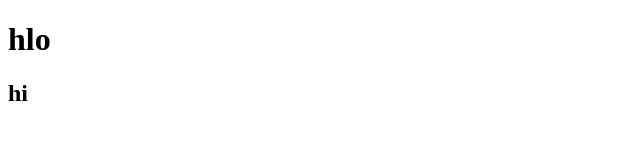
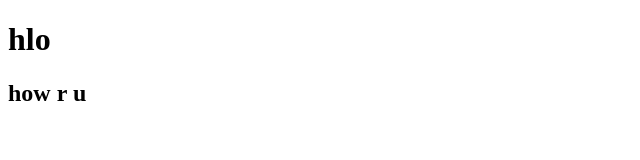
Before and after one commit to Nitesh220901/Student-Name-Site, a plain HTML site: page index.html in a window 1280 px wide. Shown: the full height of the page, 0-640 px from the left. Drawn offline with Linux system fonts and the light colour scheme.

Commit message:
refractor -changes done

```diff
--- a/index.html
+++ b/index.html
@@ -4,10 +4,10 @@
     <meta charset="UTF-8">
     <meta http-equiv="X-UA-Compatible" content="IE=edge">
     <meta name="viewport" content="width=device-width, initial-scale=1.0">
-    <title>Document</title>
+    <title>Student site</title>
 </head>
 <body>
     <h1>hlo</h1>
-    <h2>hi</h2>
+    <h2>how r u</h2>
 </body>
 </html>
```
Also changed, not shown: learn_git_github.txt (renamed from learn.txt), learn_netlify.txt (added).
